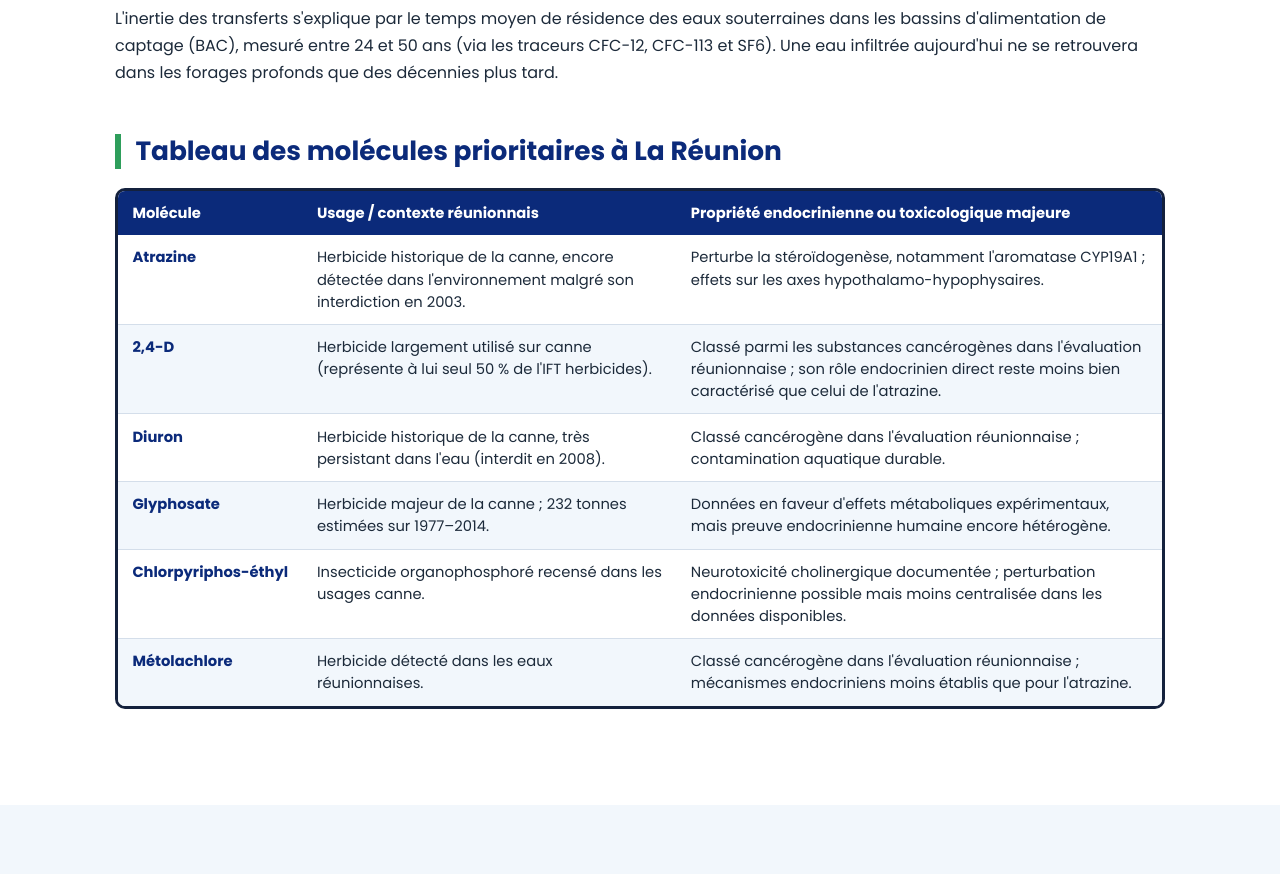
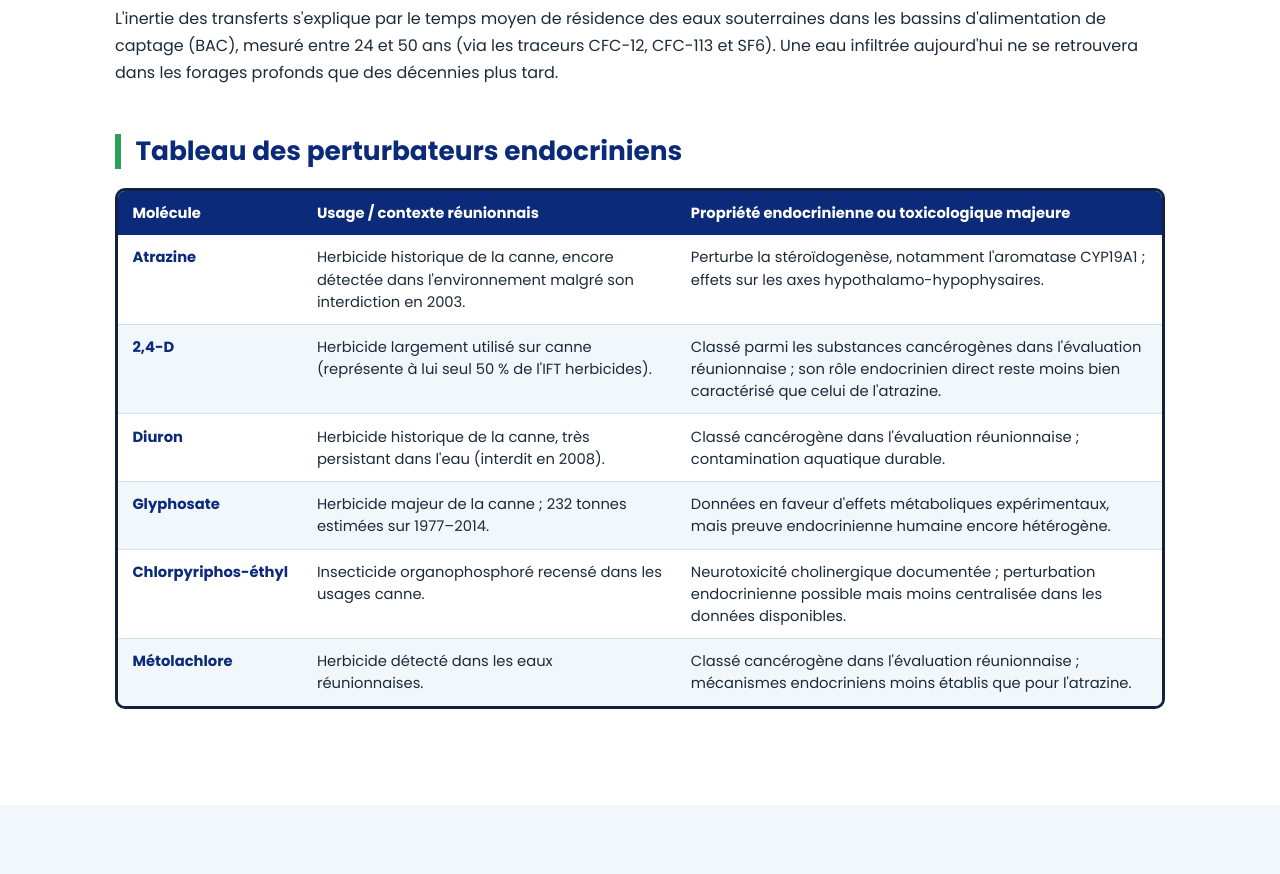
Before and after one commit to chrystelle17/AgriSafe, a plain HTML site: page index.html in a window 1280 px wide. Shown: the part 3520-4394 px from the top of the page. Drawn offline with Linux system fonts and the light colour scheme.

Commit message:
Update index.html

```diff
--- a/index.html
+++ b/index.html
@@ -171,7 +171,7 @@
   </div>
 
   <div class="sci-block">
-    <h3 class="sci-h3">Tableau des molécules prioritaires à La Réunion</h3>
+    <h3 class="sci-h3">Tableau des perturbateurs endocriniens</h3>
     <div class="sci-table-wrap">
       <table class="sci-table">
         <thead>
```
